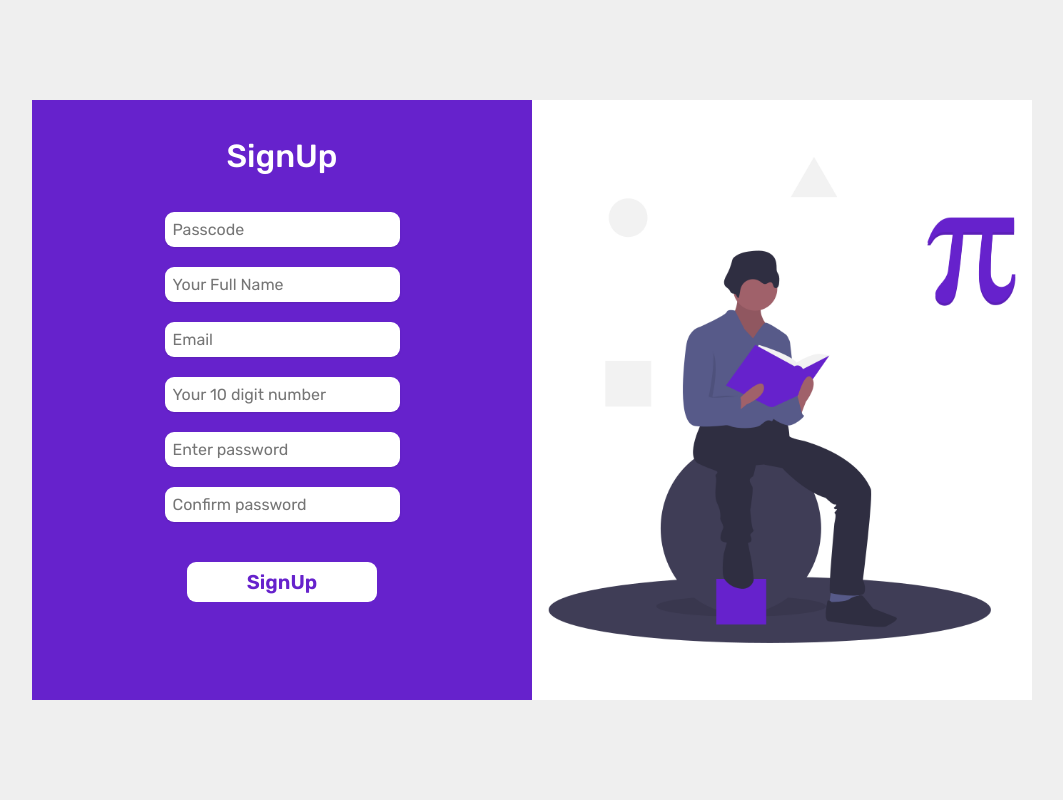
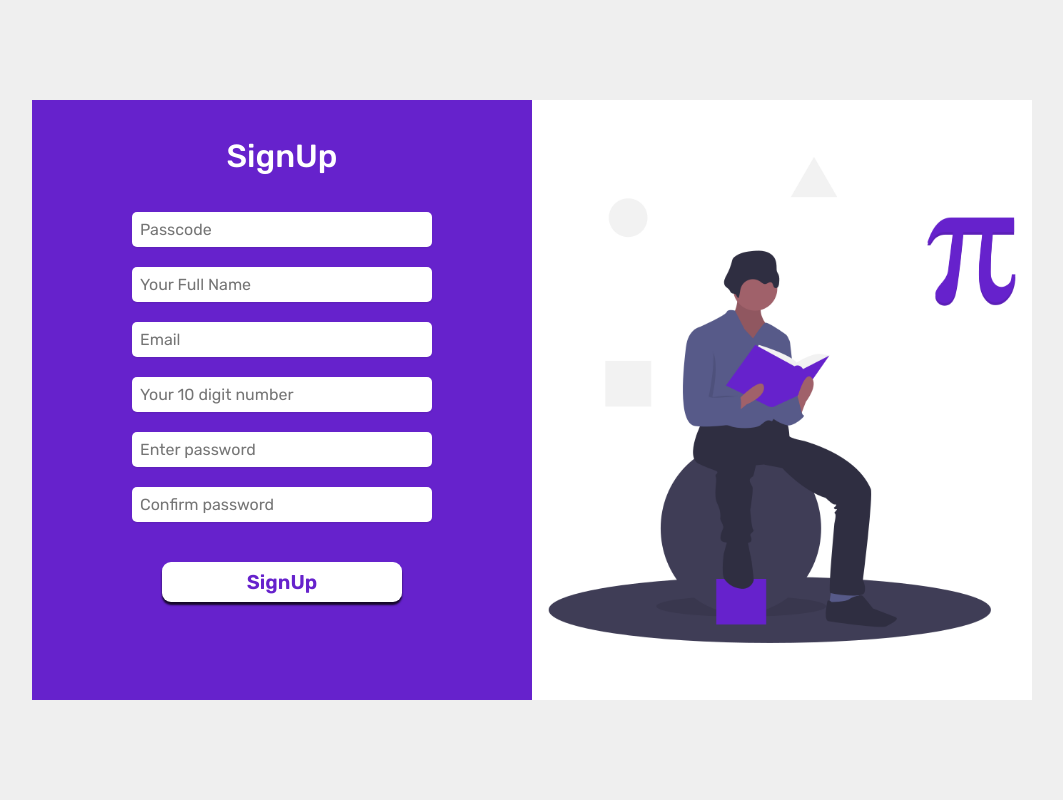
Before and after one commit to Taufiqkhan12/LibraryManagementSystem, a PHP site: page /html/signup.html in a window 1280 px wide. Shown: the whole page, without its empty margins (108-1171 px from the left). Run offline with PHP 8.4, Linux system fonts and the light colour scheme.

Commit message:
Update signup.css

```diff
--- a/css/signup.css
+++ b/css/signup.css
@@ -71,14 +71,16 @@ body {
 }
 
 input {
-  width: 100%;
+  min-width: 100%;
+  width: 30rem;
+  /* width: 100%; */
   padding: 0.8rem;
   font-size: 1.6rem;
   font-family: inherit;
   color: #555;
   background-color: #ffff;
   border: none;
-  border-radius: 9px;
+  border-radius: 5px;
   box-shadow: 0 1px 2px rgba(0, 0, 0, 0.1);
   margin-bottom: 2rem;
 }
@@ -87,12 +89,14 @@ input {
 }
 
 .boy-reading {
+
   height: 100%;
   width: 100%;
   object-fit: cover;
 }
 
 .btn-form {
+  width: 24rem;
   margin-top: 2rem;
   background-color: #ffff;
   color: #6622cc;
@@ -104,4 +108,18 @@ input {
   border: none;
   cursor: pointer;
   font-family: inherit;
+  transition: all .3s ;
+  box-shadow: 0 .3rem .2rem rgba(0 , 0 ,0, .8);
 }
+
+.btn-form:hover {
+  transform: translateY(-.2rem);
+  color: white;
+  background-color: #6622cc;
+  border: 2px solid white;
+  box-shadow: 0 1rem 2rem rgba(0, 0, 0, .5);
+}
+
+.btn-form:active{
+  transform: translateY(.3rem);
+}
```
